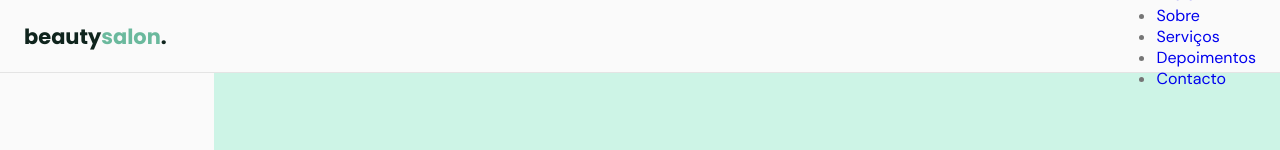
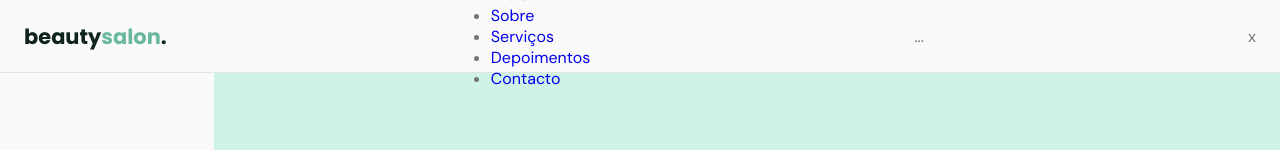
Before and after one commit to julombe/nlw6_together_origin, a plain HTML site: page index.html in a window 1280 px wide. Shown: the top 150 px of the page. Drawn offline with Linux system fonts and the light colour scheme.

Commit message:
initial commit

```diff
--- a/index.html
+++ b/index.html
@@ -20,6 +20,7 @@
     <header id="header">
       <nav class="container">
         <a class="logo" href="#">beauty<span>salon</span>.</a>
+        <!--MENU-->
         <div class="menu">
           <ul>
             <li><a href="#home">Início</a></li>
@@ -28,7 +29,10 @@
             <li><a href="#testimonials">Depoimentos</a></li>
             <li><a href="#contact">Contacto</a></li>
           </ul>
-        </div>
+        </div><!--MENU-->
+
+        <div class="open">...</div>
+        <div class="close">x</div>
       </nav>
     </header>
 
```
